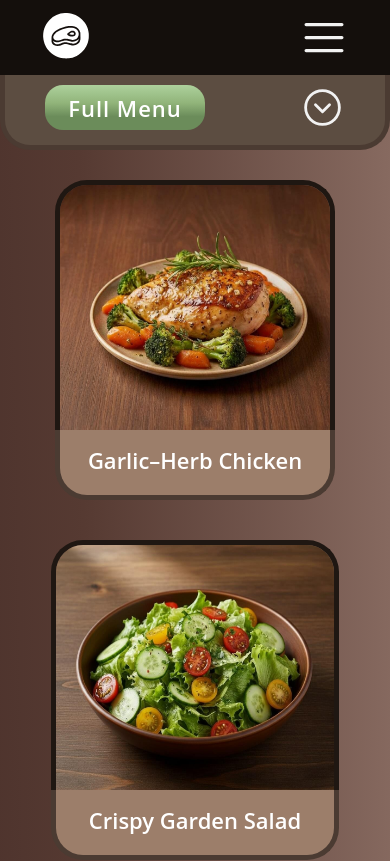
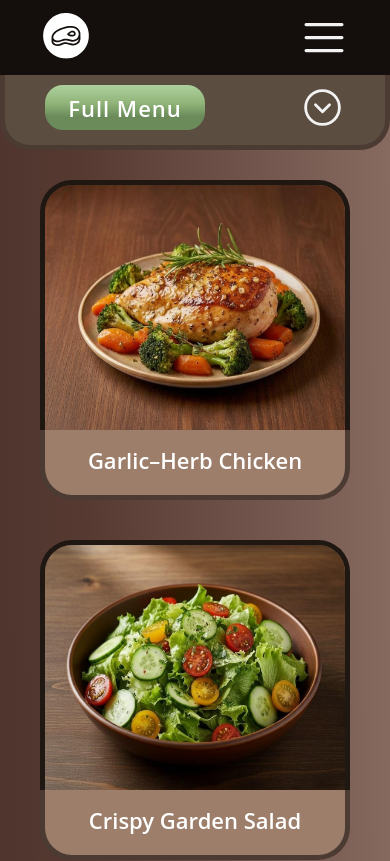
Before and after one commit to AlexGromada/GrevoRestaurant, a React (Vite) app in the folder Grevo/: page /menu in a window 390 px wide. Shown: the top 861 px of the page. Built offline with nearby package versions, Linux system fonts and the light colour scheme.

Commit message:
fixed foodMenu item's sizes on mobile

```diff
--- a/Grevo/src/styles/components/foodFilterPopup.scss
+++ b/Grevo/src/styles/components/foodFilterPopup.scss
@@ -19,6 +19,7 @@
                 display: flex;
                 flex-direction: column;
                 align-content: center;
+                align-items: center;
 
                 li{
                     display: flex;
--- a/Grevo/src/styles/pages/foodMenu.scss
+++ b/Grevo/src/styles/pages/foodMenu.scss
@@ -176,6 +176,10 @@
 
             &__content {
                 gap: 40px 40px;
+
+                li{
+                    width: 100%;
+                }
             }
         }
     }
```
